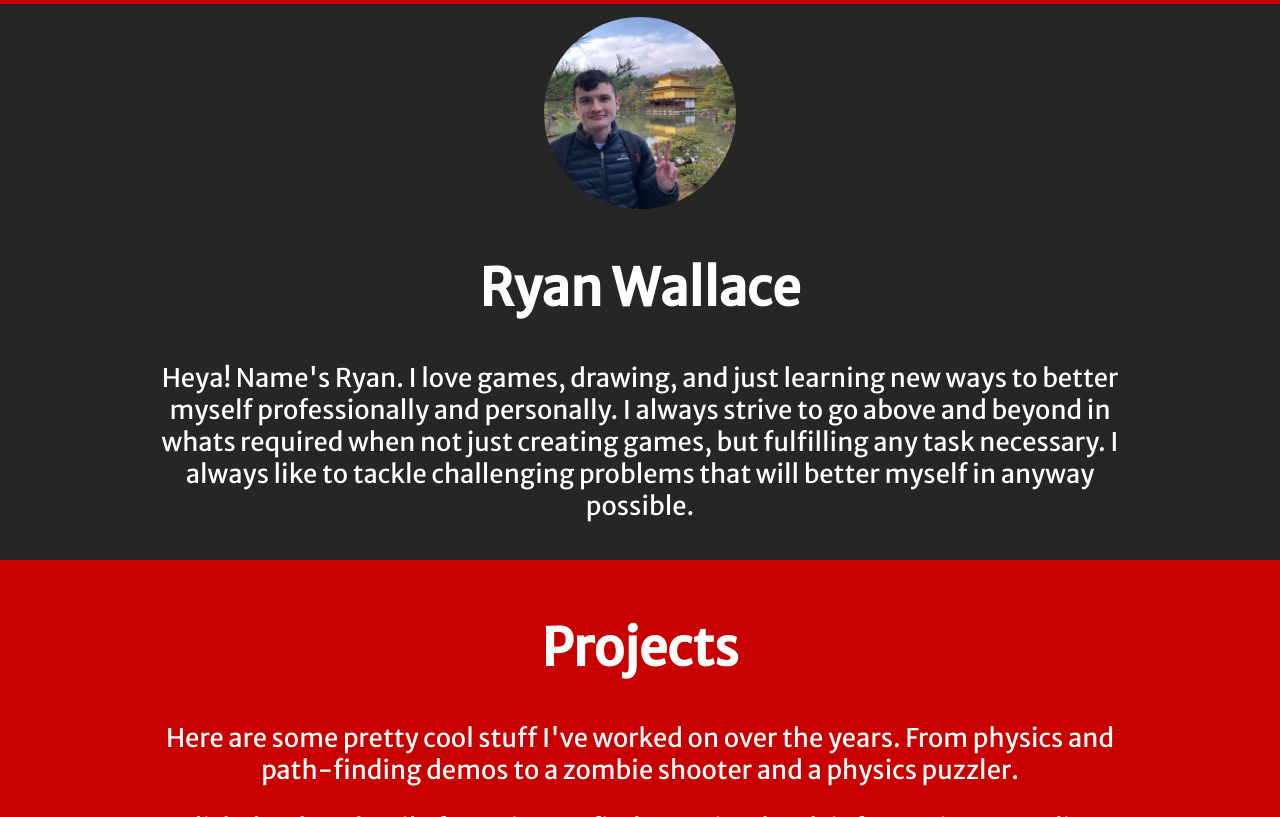
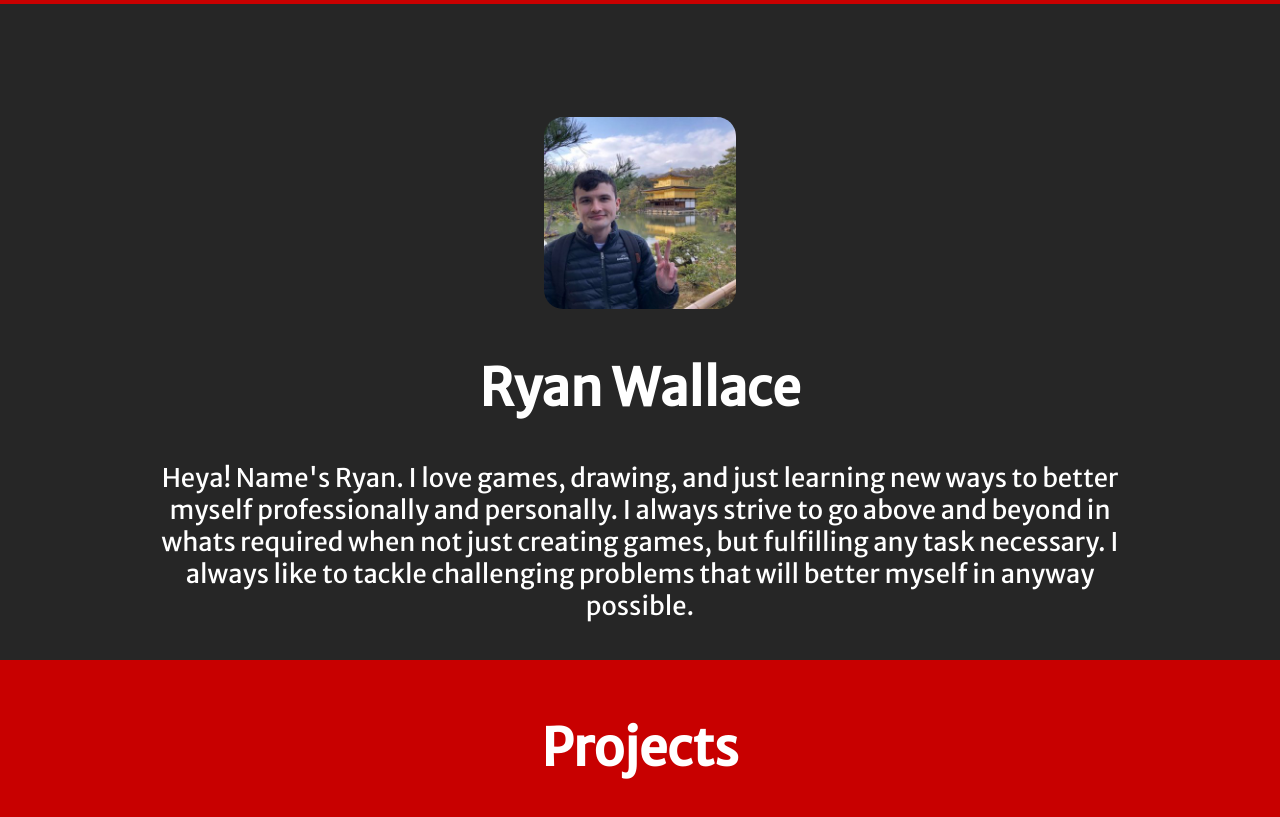
Before and after one commit to Bit-Bandit98/Bit-Bandit98.github.io, a plain HTML site: page index.html in a window 1280 px wide. Shown: the part 1275-2092 px from the top of the page. Drawn offline with Linux system fonts and the light colour scheme; a script that the page names is missing.

Commit message:
New Photo

```diff
--- a/styles.css
+++ b/styles.css
@@ -79,8 +79,9 @@ a:hover {
 }
 
 .ProfilePhoto {
-	border-radius: 100%;
+	border-radius: 10%;
 	width: 15%;
+	margin-top: 100px;
 }
 
 
```
